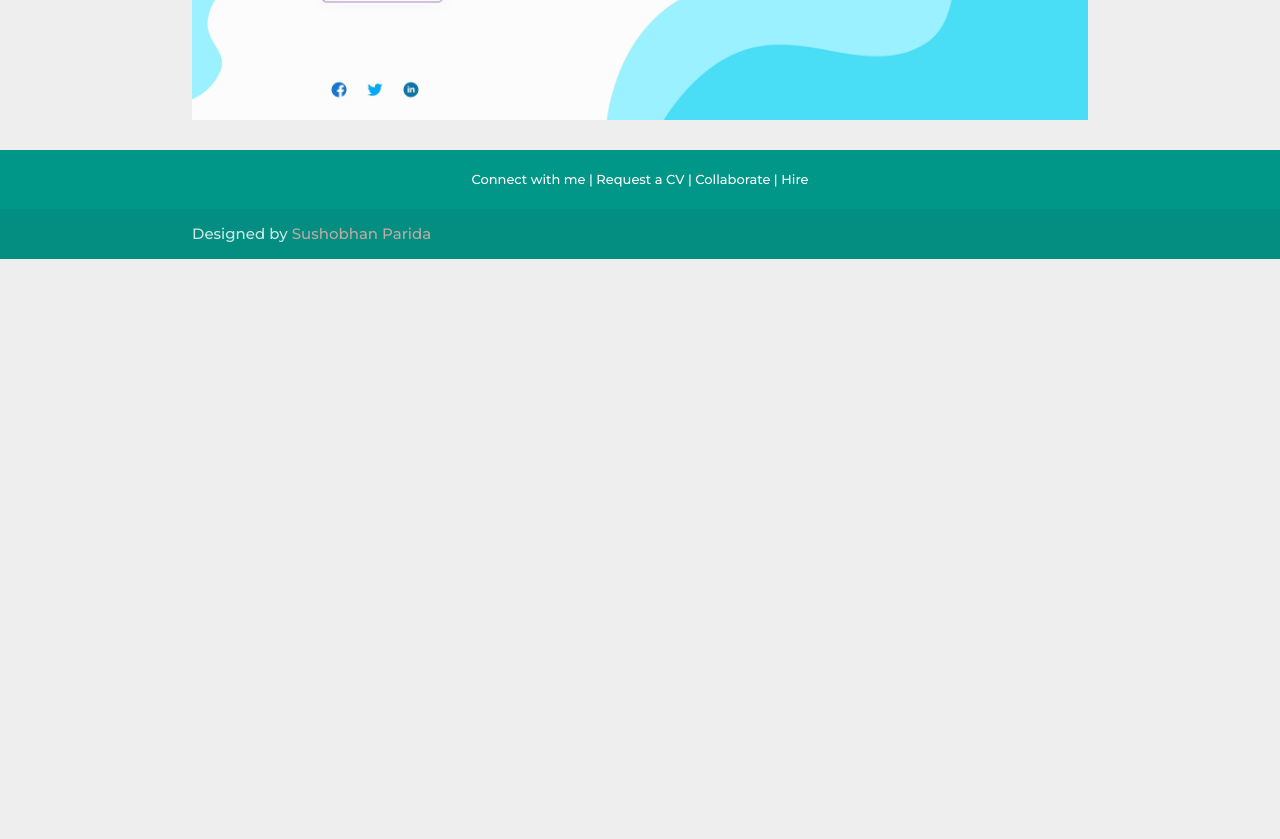
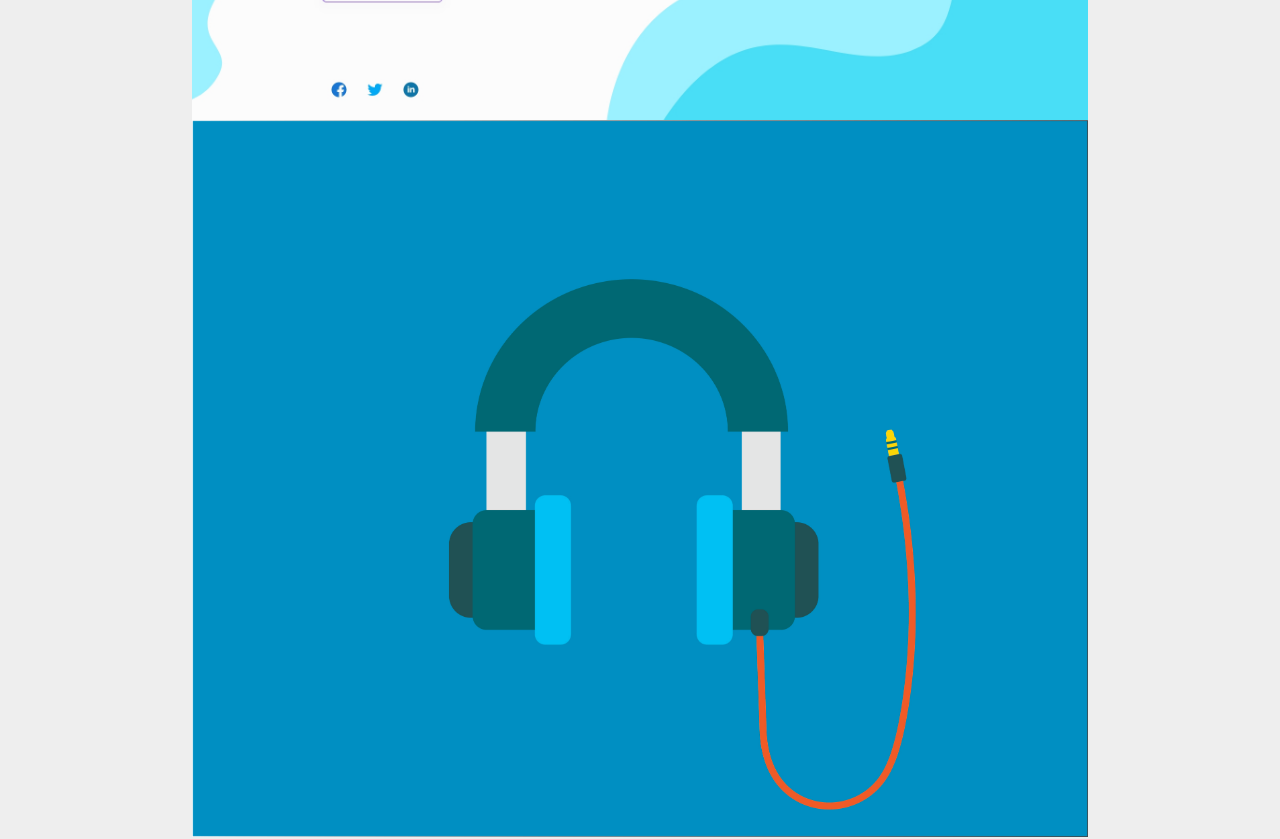
Before and after one commit to sushobhanparida/sushobhan.github.io, a plain HTML site: page index.html in a window 1280 px wide. Shown: the part 4920-5759 px from the top of the page. Before the commit the page ends 5179 px from the top, so only its background shows below. Drawn offline with nearby package versions, Linux system fonts and the light colour scheme; files whose address does not match are found by name.

Commit message:
4.2.3
p8

```diff
--- a/index.html
+++ b/index.html
@@ -180,6 +180,7 @@
                 <img class="responsive-img"  src="images/p5.jpg">
                     <img class="responsive-img" width="" src="images/p6.jpg">
                            <img class="responsive-img" width="" src="images/p7.jpg">
+        <img class="responsive-img" width="" src="images/p8.jpg">
  </div>
 
 
```
Also changed, not shown: images/p8.jpg (added).
